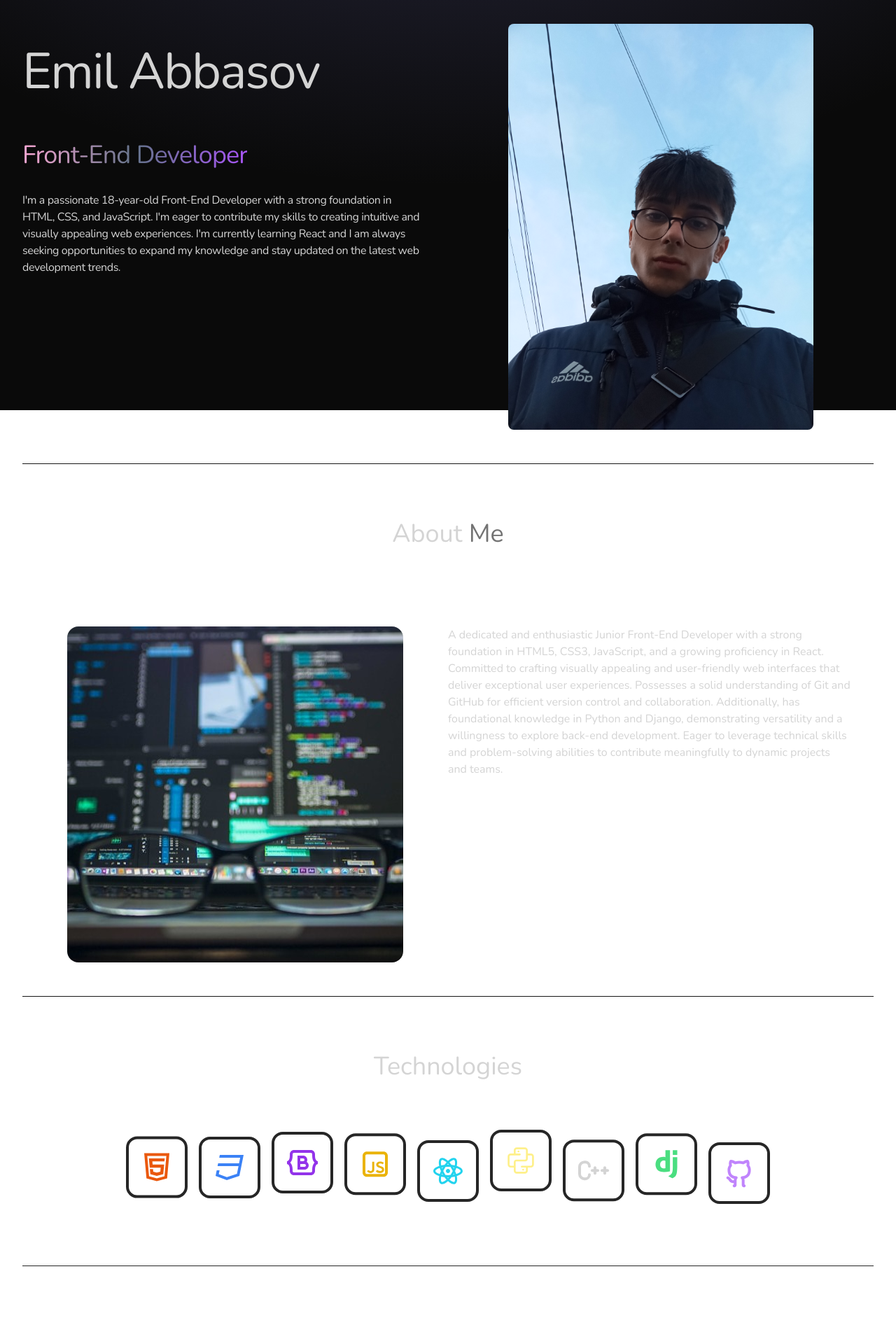
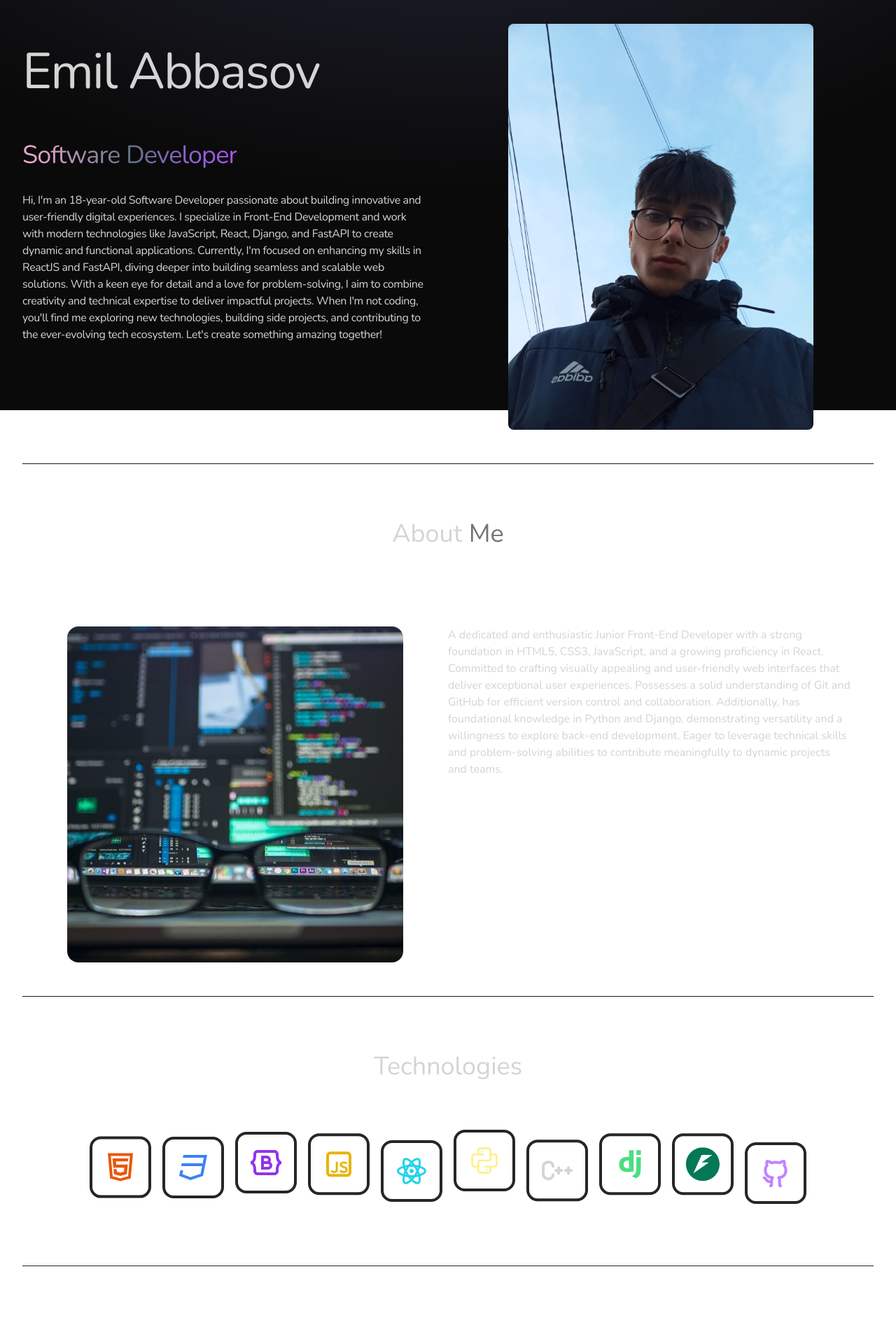
Before and after one commit to emilabbasov06/mywebsite, a React (Vite) app: page / in a window 1280 px wide. Shown: the part 214-2107 px from the top of the page at 70% size. Built offline with nearby package versions, Linux system fonts and the light colour scheme.

Commit message:
changed the website content

```diff
--- a/src/components/Hero.jsx
+++ b/src/components/Hero.jsx
@@ -32,7 +32,7 @@ function Hero() {
               animate='visible'
               className='bg-gradient-to-r from-pink-300 via-slate-500 to-purple-500 bg-clip-text text-4xl tracking-tight text-transparent'
             >
-              Front-End Developer
+              Software Developer
             </motion.span>
             <motion.p
               variants={container(0.4)}
--- a/src/components/Technologies.jsx
+++ b/src/components/Technologies.jsx
@@ -11,6 +11,7 @@ import { AiOutlinePython } from 'react-icons/ai';
 import { BiLogoDjango } from 'react-icons/bi';
 import { TbBrandCpp } from "react-icons/tb";
 import { motion } from 'framer-motion';
+import { SiFastapi } from "react-icons/si";
 
 const iconVariants = (duration) => ({
   initial: { y: -10 },
@@ -120,6 +121,15 @@ function Technologies() {
         </motion.div>
 
         <motion.div
+          variants={iconVariants(2.3)}
+          initial='initial'
+          animate='animate'
+          className='rounded-2xl border-4 border-neutral-800 p-4'
+        >
+          <SiFastapi className='text-5xl text-emerald-700' />
+        </motion.div>
+
+        <motion.div
           variants={iconVariants(3)}
           initial='initial'
           animate='animate'
--- a/src/constants/index.js
+++ b/src/constants/index.js
@@ -6,7 +6,11 @@ import threejs from '../assets/projects/threejs.png';
 import fastapi from '../assets/projects/fastapi.png';
 import dbboard from '../assets/projects/dbboard.png';
 
-export const HERO_CONTENT = `I'm a passionate 18-year-old Front-End Developer with a strong foundation in HTML, CSS, and JavaScript. I'm eager to contribute my skills to creating intuitive and visually appealing web experiences. I'm currently learning React and I am always seeking opportunities to expand my knowledge and stay updated on the latest web development trends.`;
+export const HERO_CONTENT = `Hi, I'm an 18-year-old Software Developer passionate about building innovative and user-friendly digital experiences. I specialize in Front-End Development and work with modern technologies like JavaScript, React, Django, and FastAPI to create dynamic and functional applications.
+
+Currently, I'm focused on enhancing my skills in ReactJS and FastAPI, diving deeper into building seamless and scalable web solutions. With a keen eye for detail and a love for problem-solving, I aim to combine creativity and technical expertise to deliver impactful projects.
+
+When I'm not coding, you'll find me exploring new technologies, building side projects, and contributing to the ever-evolving tech ecosystem. Let's create something amazing together!`;
 
 export const ABOUT_TEXT = `A dedicated and enthusiastic Junior Front-End Developer with a strong foundation in
 HTML5, CSS3, JavaScript, and a growing proficiency in React. Committed to crafting visually
```
